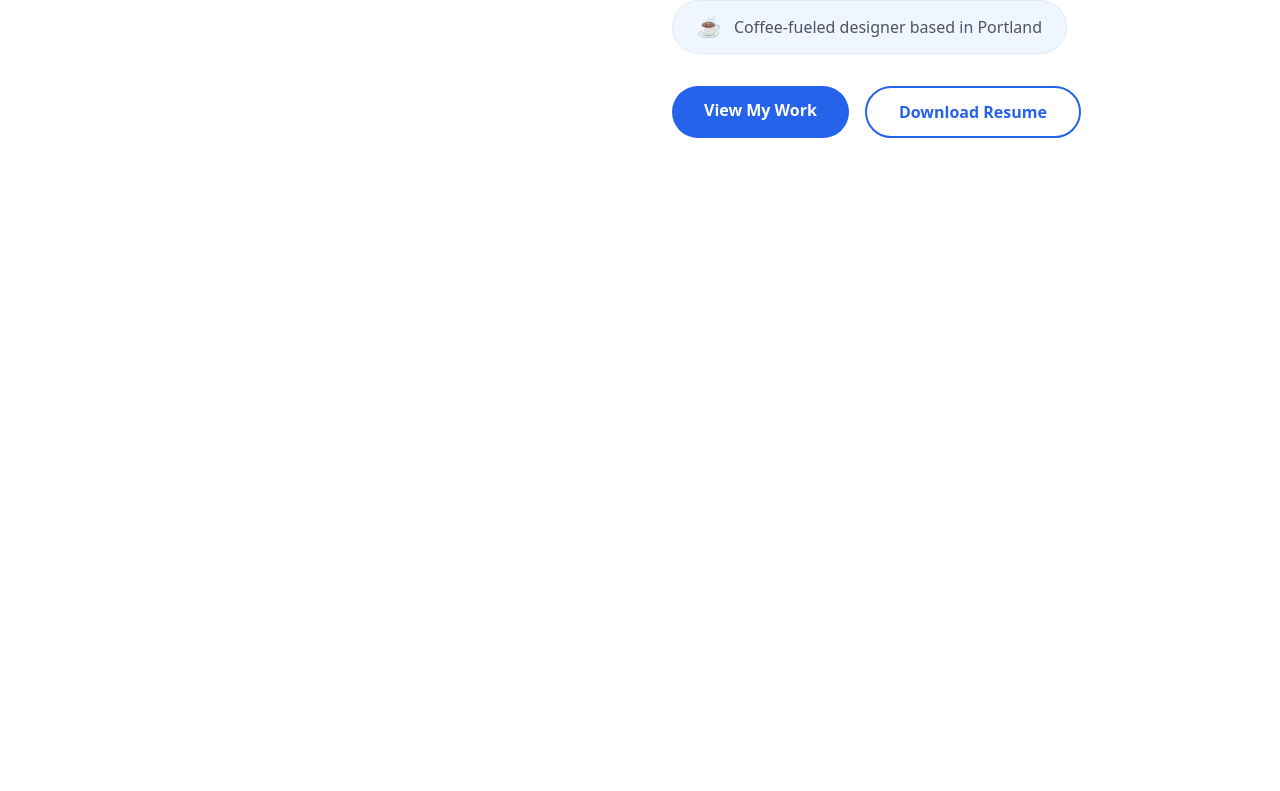
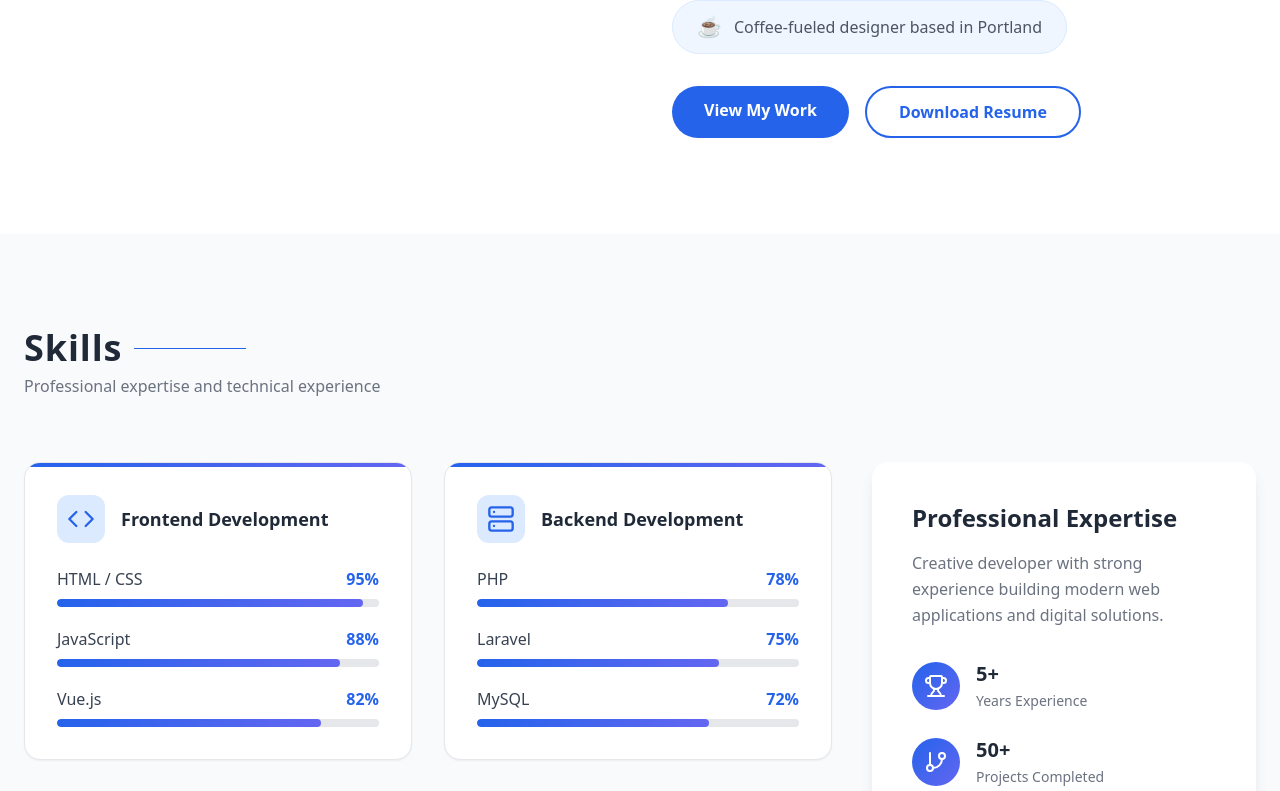
Before and after one commit to gerald1302/Portfolio, a React (Vite) app: page / in a window 1280 px wide. Shown: the part 1990-2781 px from the top of the page. Before the commit the page ends 2224 px from the top, so only its background shows below. Built offline with nearby package versions, Linux system fonts and the light colour scheme.

Commit message:
feat: add page askills

```diff
--- /dev/null
+++ b/src/components/Skills.jsx
@@ -0,0 +1,165 @@
+import { Code, Server, Palette, Cloud, Trophy, GitBranch, Users } from "lucide-react";
+
+const skillsData = [
+  {
+    title: "Frontend Development",
+    icon: <Code className="w-7 h-7" />,
+    skills: [
+      { name: "HTML / CSS", percent: 95 },
+      { name: "JavaScript", percent: 88 },
+      { name: "Vue.js", percent: 82 },
+    ],
+  },
+  {
+    title: "Backend Development",
+    icon: <Server className="w-7 h-7" />,
+    skills: [
+      { name: "PHP", percent: 78 },
+      { name: "Laravel", percent: 75 },
+      { name: "MySQL", percent: 72 },
+    ],
+  },
+  {
+    title: "Design & Tools",
+    icon: <Palette className="w-7 h-7" />,
+    skills: [
+      { name: "Figma", percent: 85 },
+      { name: "Photoshop", percent: 70 },
+      { name: "Illustrator", percent: 68 },
+    ],
+  },
+  {
+    title: "Cloud & DevOps",
+    icon: <Cloud className="w-7 h-7" />,
+    skills: [
+      { name: "AWS", percent: 76 },
+      { name: "Docker", percent: 73 },
+      { name: "Git", percent: 90 },
+    ],
+  },
+];
+
+export default function Skills() {
+  return (
+    <section id="skills" className="py-24 bg-gray-50">
+      <div className="max-w-7xl mx-auto px-6">
+
+        {/* Section title */}
+        <div className="pb-16">
+          <div className="flex items-center gap-3">
+            <h2 className="text-4xl font-bold tracking-wide leading-none text-gray-800">
+              Skills
+            </h2>
+            <span className="w-28 h-px bg-blue-600"></span>
+          </div>
+          <p className="mt-2 text-gray-500 font-medium">
+            Professional expertise and technical experience
+          </p>
+        </div>
+
+        <div className="grid lg:grid-cols-3 gap-10">
+
+          {/* Left Grid */}
+          <div className="lg:col-span-2 grid md:grid-cols-2 gap-8">
+
+            {skillsData.map((card, index) => (
+              <div
+                key={index}
+                className="bg-white rounded-2xl p-8 border border-gray-200 shadow-sm hover:shadow-xl hover:-translate-y-2 transition-all duration-300 relative overflow-hidden"
+              >
+                {/* Top gradient line */}
+                <div className="absolute top-0 left-0 w-full h-1 bg-gradient-to-r from-blue-600 to-indigo-500" />
+
+                {/* Header */}
+                <div className="flex items-center gap-4 mb-6">
+                  <div className="w-12 h-12 flex items-center justify-center rounded-xl bg-blue-100 text-blue-600">
+                    {card.icon}
+                  </div>
+                  <h3 className="text-lg font-semibold text-gray-800">
+                    {card.title}
+                  </h3>
+                </div>
+
+                {/* Skills */}
+                <div className="space-y-5">
+                  {card.skills.map((skill, i) => (
+                    <div key={i}>
+                      <div className="flex justify-between mb-2">
+                        <span className="font-medium text-gray-700">{skill.name}</span>
+                        <span className="font-bold text-blue-600">{skill.percent}%</span>
+                      </div>
+
+                      <div className="w-full h-2 bg-gray-200 rounded-full overflow-hidden">
+                        <div
+                          className="h-full bg-gradient-to-r from-blue-600 to-indigo-500 rounded-full transition-all duration-1000"
+                          style={{ width: `${skill.percent}%` }}
+                        />
+                      </div>
+                    </div>
+                  ))}
+                </div>
+              </div>
+            ))}
+
+          </div>
+
+          {/* Right Summary */}
+          <div className="bg-white rounded-2xl p-10 shadow-lg h-fit lg:sticky top-24">
+
+            <h3 className="text-2xl font-bold text-gray-800 mb-4">
+              Professional Expertise
+            </h3>
+
+            <p className="text-gray-500 leading-relaxed mb-8">
+              Creative developer with strong experience building modern web
+              applications and digital solutions.
+            </p>
+
+            {/* Stats */}
+            <div className="space-y-6 mb-10">
+              <Stat icon={<Trophy />} number="5+" label="Years Experience" />
+              <Stat icon={<GitBranch />} number="50+" label="Projects Completed" />
+              <Stat icon={<Users />} number="30+" label="Happy Clients" />
+            </div>
+
+            {/* Badges */}
+            <div>
+              <h4 className="font-semibold text-gray-800 mb-4">
+                Certifications
+              </h4>
+
+              <div className="flex flex-wrap gap-3">
+                {["AWS Certified", "Laravel Expert", "Vue.js Developer", "UI/UX Design"].map(
+                  (badge, i) => (
+                    <span
+                      key={i}
+                      className="px-4 py-2 text-xs font-bold uppercase tracking-wide rounded-full text-white bg-gradient-to-r from-blue-600 to-indigo-500"
+                    >
+                      {badge}
+                    </span>
+                  )
+                )}
+              </div>
+            </div>
+
+          </div>
+
+        </div>
+      </div>
+    </section>
+  );
+}
+
+function Stat({ icon, number, label }) {
+  return (
+    <div className="flex items-center gap-4">
+      <div className="w-12 h-12 flex items-center justify-center rounded-full bg-gradient-to-br from-blue-600 to-indigo-500 text-white">
+        {icon}
+      </div>
+      <div>
+        <span className="block text-xl font-bold text-gray-800">{number}</span>
+        <span className="text-sm text-gray-500">{label}</span>
+      </div>
+    </div>
+  );
+}
--- a/src/pages/Home.jsx
+++ b/src/pages/Home.jsx
@@ -2,6 +2,7 @@ import React from 'react'
 import Navbar from '../components/Navbar'
 import Hero from '../components/Hero.jsx'
 import About from '../components/About.jsx'
+import Skills from '../components/Skills.jsx'
 const Home = () => {
   return (
     <>
@@ -9,6 +10,7 @@ const Home = () => {
     <div className="h-16 md:h-20"></div>
     <Hero/>
     <About/>
+    <Skills/>
     </>
   )
 }
```
